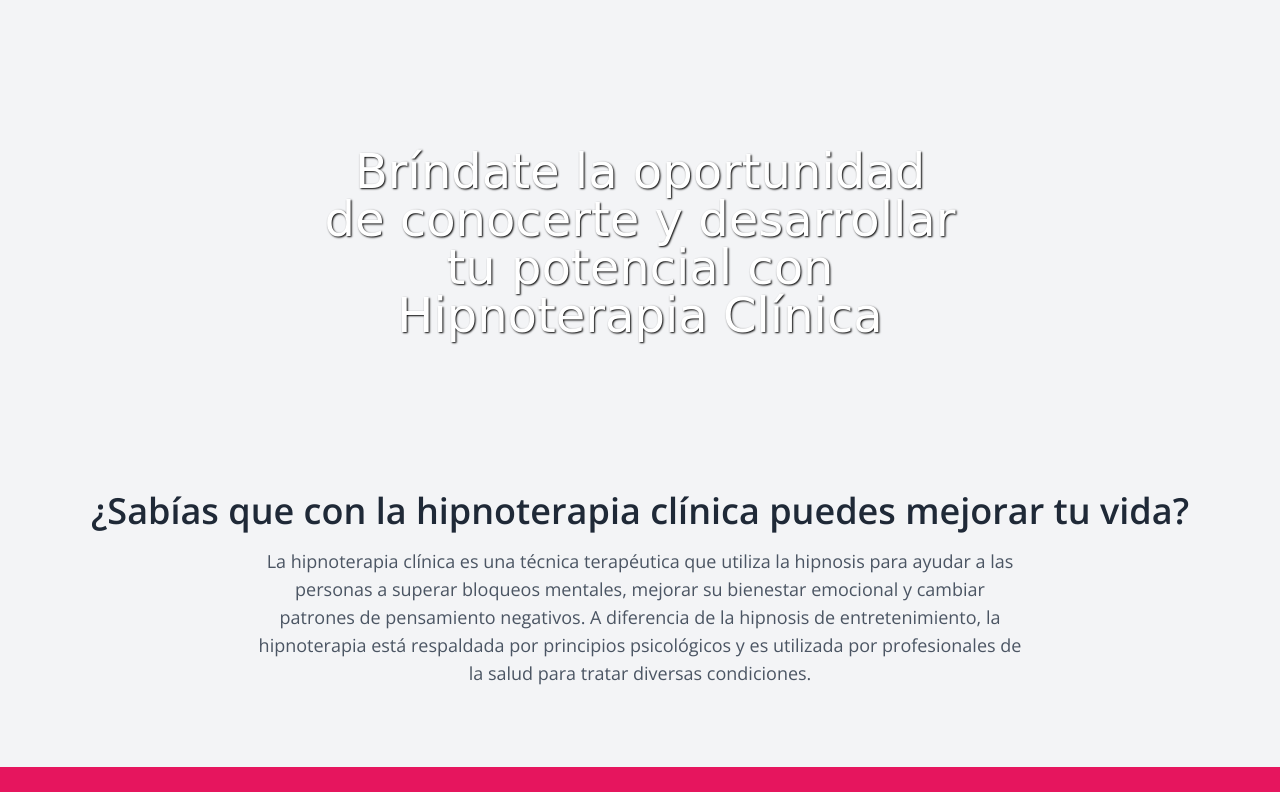
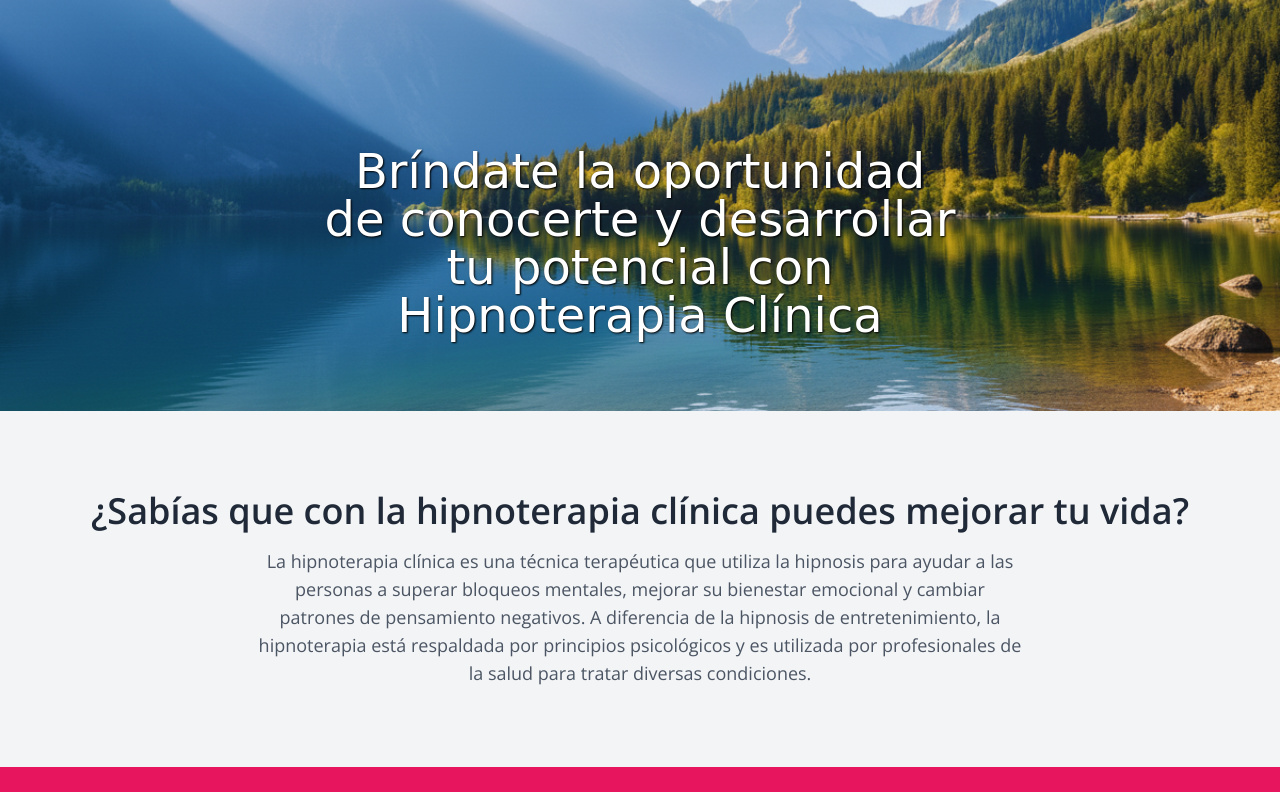
Before and after one commit to elanrey/lizamarey, a website: page index.html in a window 1280 px wide. Shown: the part 389-1181 px from the top of the page. Drawn offline with nearby package versions, Linux system fonts and the light colour scheme; files that its build step writes are made by us from their sources; the site is published under a folder, as on GitHub Pages, so addresses that start at the root find nothing; a web font is replaced by a local one.

Commit message:
Ruta relativa

```diff
--- a/index.html
+++ b/index.html
@@ -56,7 +56,7 @@
 
     <!-- Hero Section with Carousel -->
     <section class="relative h-64 md:h-screen overflow-hidden">
-        <div class="carousel absolute inset-0 bg-cover bg-no-repeat transition-opacity duration-1000" style="background-image: url('/img/terapia-desarrollo-personal-evolucion.png');">
+        <div class="carousel absolute inset-0 bg-cover bg-no-repeat transition-opacity duration-1000" style="background-image: url('./img/terapia-desarrollo-personal-evolucion.png');">
             <div class="absolute bottom-0 left-0 right-0 md:top-3/4 md:left-1/2 md:right-auto md:bottom-auto md:transform md:-translate-x-1/2 md:-translate-y-1/3">
                 <p class="text-white text-center text-xl md:text-5xl" id="phrase" style="font-family: 'Vujahday Script', cursive; text-shadow: 1px 1px 2px rgba(0,0,0,1); transition: opacity 0.5s ease-out;">Bríndate la oportunidad de conocerte y desarrollar tu potencial con Hipnoterapia Clínica</p>
             </div>
```
